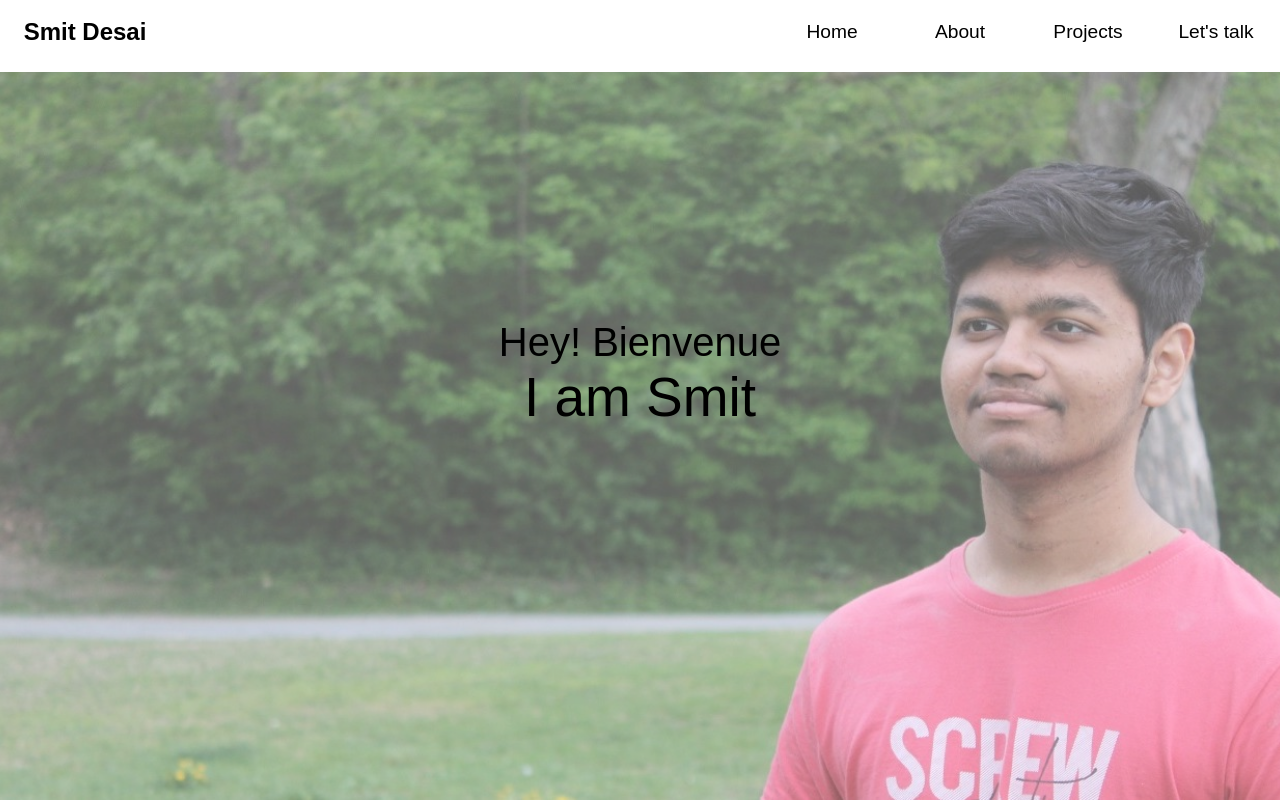
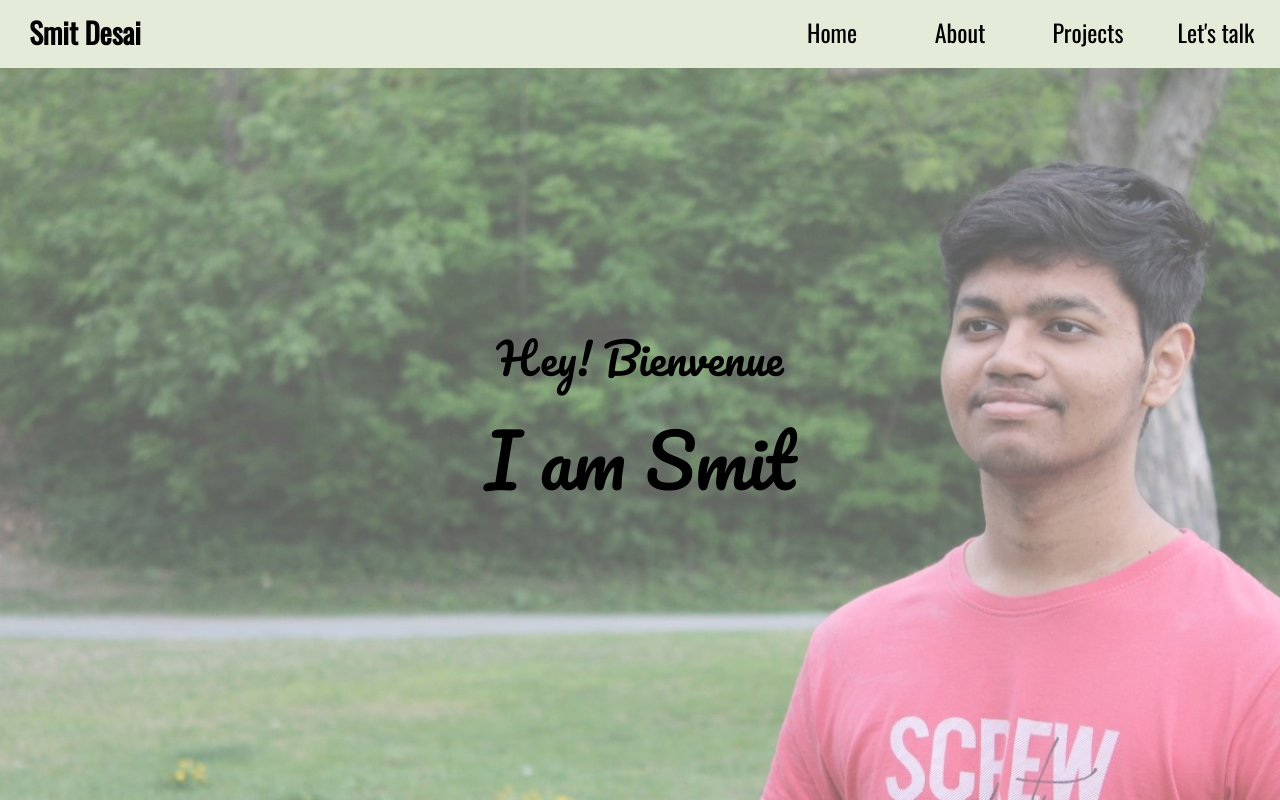
Before and after one commit to smitdesai1010/MyWebsite, a React (Create React App) app in the folder website/: page / in a window 1280 px wide. Built offline with nearby package versions, Linux system fonts and the light colour scheme.

Commit message:
changed fonts

```diff
--- a/website/public/index.html
+++ b/website/public/index.html
@@ -3,7 +3,8 @@
   <head>
     <meta charset="utf-8" />
     <link rel="icon" href="%PUBLIC_URL%/favicon.ico" />
-    <link href='https://fonts.googleapis.com/css?family=Lobster' rel='stylesheet'>
+    <link href='https://fonts.googleapis.com/css?family=Oswald' rel='stylesheet'>
+    <link href='https://fonts.googleapis.com/css?family=Pacifico' rel='stylesheet'>
     <link rel="stylesheet" href="https://cdnjs.cloudflare.com/ajax/libs/font-awesome/4.7.0/css/font-awesome.min.css">
     <meta name="viewport" content="width=device-width, initial-scale=1" />
     <meta name="theme-color" content="#000000" />
--- a/website/src/Components/Home/Home.css
+++ b/website/src/Components/Home/Home.css
@@ -30,13 +30,16 @@
 }
 
 p{
+  margin: 0;
+  padding: 0;
   height: auto;
   width: auto;
   color: black;
-  font-size: 55px;
-  font-weight: 500;
+  font-family: 'Pacifico';
+  font-size: 4.5rem;
+  font-weight: 100;
 }
 
 p:first-child{
-  font-size:40px;
+  font-size: 2.7rem;
 }
--- a/website/src/Components/Navbar/bar.css
+++ b/website/src/Components/Navbar/bar.css
@@ -1,7 +1,7 @@
 #bar{
-  height: 9vh;
+  height: 8.5vh;
   width: 100%;
-  background-color: white;
+  background-color: rgb(228, 235, 216);
   position: fixed;
   z-index: 2;
   display: flex;
@@ -12,7 +12,7 @@
 #name{
   height: inherit;
   width: auto;
-  font-size: 1.5rem;
+  font-size: 1.8rem;
   font-weight: 800;
 }
 
@@ -21,7 +21,7 @@
  width: auto;
  display: flex;
  flex-direction: row;
- font-size: 1.2rem;
+ font-size: 1.5rem;
  font-weight: 500;
 }
 
@@ -33,7 +33,7 @@
   float: right;
   color: black;
   text-align: center;
-  font-size: 1.3rem;
+  font-size: 1.5rem;
   pointer-events: none;
   display: none;
 }
@@ -59,6 +59,11 @@ li{
   cursor: pointer;
   transition: all 0.5s;
   background-color: inherit;
+}
+
+a{
+  font-family: 'Oswald';
+  font-size: inherit;
 }
 
 #name li{
```
